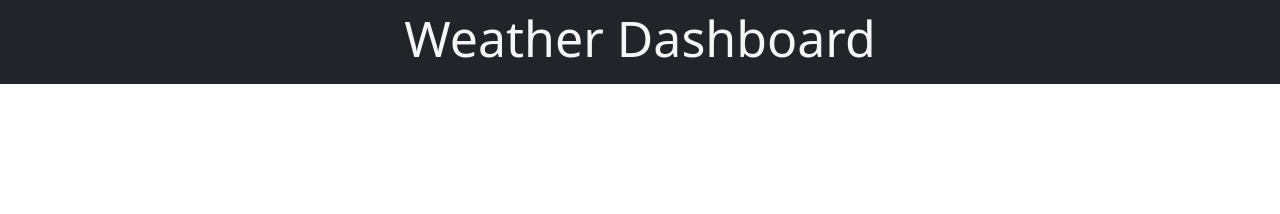
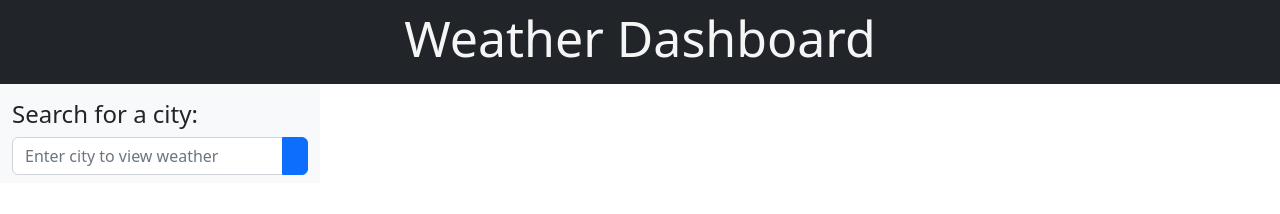
Before and after one commit to JonWong2020/weather-dashboard, a plain HTML site: page index.html in a window 1280 px wide. Drawn offline with nearby package versions, Linux system fonts and the light colour scheme.

Commit message:
added search bar

```diff
--- a/index.html
+++ b/index.html
@@ -10,12 +10,34 @@
 
     <link rel="stylesheet" href="./assets/css/style.css">
 </head>
+
 <body>
+    <!-- Header -->
     <div class="container-fluid">
         <div class="row navbar navbar-dark bg-dark">
             <div class="col-12 text-center">
                 <h1>Weather Dashboard</h1>
+            </div>
         </div>
+        <!-- Search Results Section -->
+        <div class="row">
+            <div class="col-3 bg-light pb-2 pt-3" id="searchResults">
+                <div class="row">
+                    <div class="col-12">
+                        <h4>Search for a city:</h4>
+                    </div>
+                </div>
+                <!-- Entry section -->
+                <div class="row">
+                    <div class="col-12">
+                        <div class="input-group">
+                            <input class="form-control" type="text" id="cityEntry"
+                                placeholder="Enter city to view weather"><button type="button" id="searchBtn"
+                                class="btn btn-primary"></button>
+                        </div>
+                    </div>
+                </div>
+
     </div>
 
     <!-- scripts -->
```
